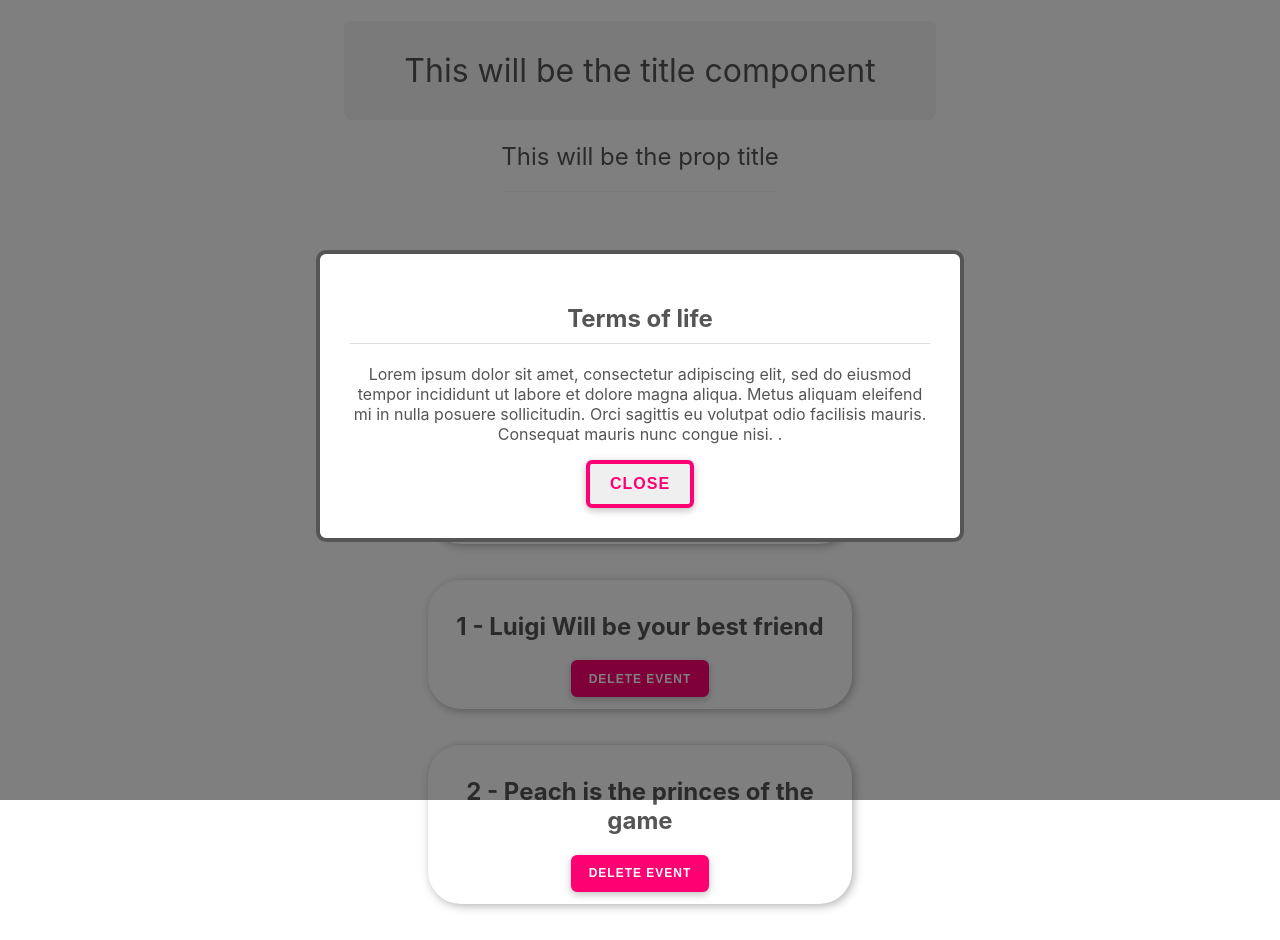
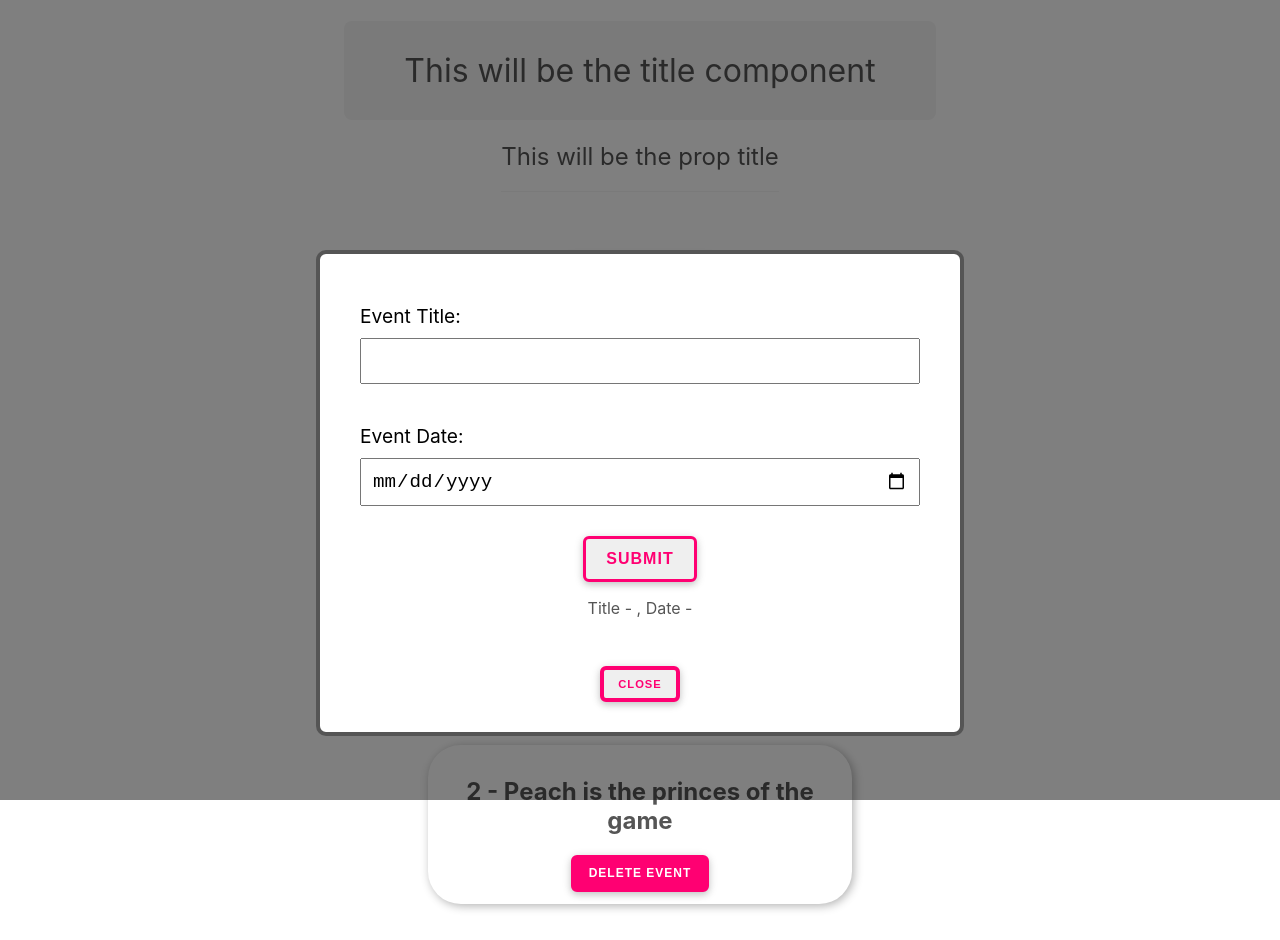
Before and after one commit to julgensio/react-app-basic-Training, a React (Create React App) app: page / in a window 1280 px wide. Built offline with nearby package versions, Linux system fonts and the light colour scheme.

Commit message:
Form
Added Event form and displayed on page

```diff
--- a/src/App.js
+++ b/src/App.js
@@ -3,6 +3,7 @@ import { useState } from 'react';
 import Title from './components/Title';
 import Modal from './components/Modal';
 import EventList from './components/EventList';
+import NewEventForm from './components/NewEventForm';
 
 function App() {
 	const [showModal, setShowModal] = useState(true);
@@ -35,7 +36,7 @@ function App() {
 		<div className='App'>
 			<Title title='This will be the title component' subtitle={subtitle} />
 			<div className='btn'>
-				<button onClick={() => setShowModal(true)}>Show modal</button>
+				<button onClick={() => setShowModal(true)}>Add New Event</button>
 			</div>
 			{showEvents && ( // * Show event if true
 				<div className='btn-event'>
@@ -54,13 +55,7 @@ function App() {
 
 			{showModal && (
 				<Modal handleClosed={handleClosed} isSalesModel={true}>
-					<h2>Terms of life</h2>
-					<p>
-						Lorem ipsum dolor sit amet, consectetur adipiscing elit, sed do
-						eiusmod tempor incididunt ut labore et dolore magna aliqua. Metus
-						aliquam eleifend mi in nulla posuere sollicitudin. Orci sagittis eu
-						volutpat odio facilisis mauris. Consequat mauris nunc congue nisi. .
-					</p>
+					<NewEventForm />
 				</Modal>
 			)}
 		</div>
--- /dev/null
+++ b/src/components/NewEventForm.css
@@ -0,0 +1,14 @@
+.new-event-form label,
+.new-event-form input {
+	box-sizing: border-box;
+	display: block;
+	text-align: left;
+	width: 100%;
+	margin: 0.625rem auto;
+	padding: 10px;
+	font-size: 1.2rem;
+}
+
+.new-event-form button {
+	font-size: 1rem;
+}
--- /dev/null
+++ b/src/components/NewEventForm.js
@@ -0,0 +1,24 @@
+import { useState } from 'react';
+import './NewEventForm.css';
+
+export default function NewEventForm() {
+	const [title, setTitle] = useState('');
+	const [date, setDate] = useState('');
+
+	return (
+		<form className='new-event-form'>
+			<label>
+				<span>Event Title:</span>
+				<input type='text' onChange={(e) => setTitle(e.target.value)} />
+			</label>
+			<label>
+				<span>Event Date:</span>
+				<input type='date' onChange={(e) => setDate(e.target.value)} />
+			</label>
+			<button>Submit</button>
+			<p>
+				Title - {title}, Date - {date}
+			</p>
+		</form>
+	);
+}
--- a/src/components/modal.css
+++ b/src/components/modal.css
@@ -26,6 +26,7 @@
 
 .modal .sales-btn {
 	border: 4px solid #ff0072;
-	font-size: 1rem;
+	font-size: 0.7rem;
 	text-transform: uppercase;
+	margin-top: 2rem;
 }
```
